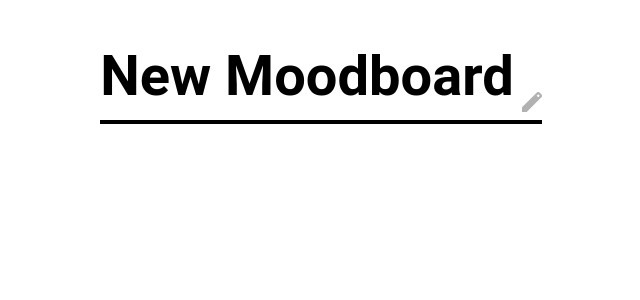
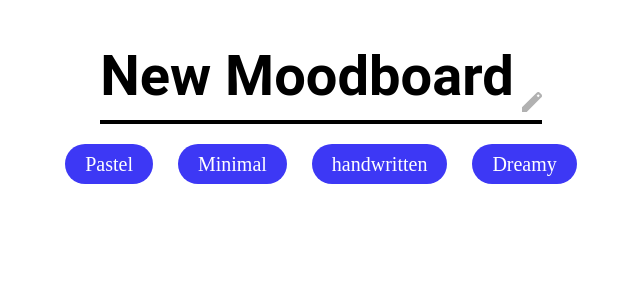
Before and after one commit to hubluish/Moomu, a Next.js app: page /result/result in a window 1280 px wide. Shown: the top 300 px of the page, without its empty margins (319-959 px from the left). Built offline with nearby package versions, Linux system fonts and the light colour scheme.

Commit message:
[FEAT] Chips 컴포넌트 제작

```diff
--- /dev/null
+++ b/src/components/result/Chips.module.css
@@ -0,0 +1,27 @@
+.chipContainer {
+    display: flex;
+    justify-content: center; /* 가운데 정렬 */
+    flex-wrap: wrap;
+    gap: 25px;
+    padding: 20px; /* 여유 공간을 위해 추가 */
+    }
+
+    .chip {
+    border-radius: 50px;
+    background: #3D38F5;
+    height: 40px;
+    padding: 0 20px;
+
+    display: flex;
+    align-items: center;
+    justify-content: center;
+
+    color: #FFF;
+    text-align: center;
+    font-family: Pretendard;
+    font-size: 20px;
+    font-style: normal;
+    font-weight: 500;
+    line-height: 48px;
+    white-space: nowrap;
+    }
--- /dev/null
+++ b/src/components/result/Chips.tsx
@@ -0,0 +1,22 @@
+'use client';
+
+import React from 'react';
+import styles from './Chips.module.css';
+
+interface ChipsProps {
+    tags: string[];
+    }
+
+    const Chips: React.FC<ChipsProps> = ({ tags }) => {
+    return (
+        <div className={styles.chipContainer}>
+        {tags.map((tag, index) => (
+            <div key={index} className={styles.chip}>
+            {tag}
+            </div>
+        ))}
+        </div>
+    );
+    };
+
+export default Chips;
--- a/src/pages/result/result.tsx
+++ b/src/pages/result/result.tsx
@@ -1,9 +1,13 @@
 import MoodboardTitle from '../../components/result/MoodboardTitle';
+import Chips from '../../components/result/Chips';
+import React from 'react';
+
 
 export default function ResultPage() {
     return (
         <main>
         <MoodboardTitle />
+        <Chips tags={['Pastel', 'Minimal', 'handwritten', 'Dreamy']} />
         </main>
     );
 }
```
